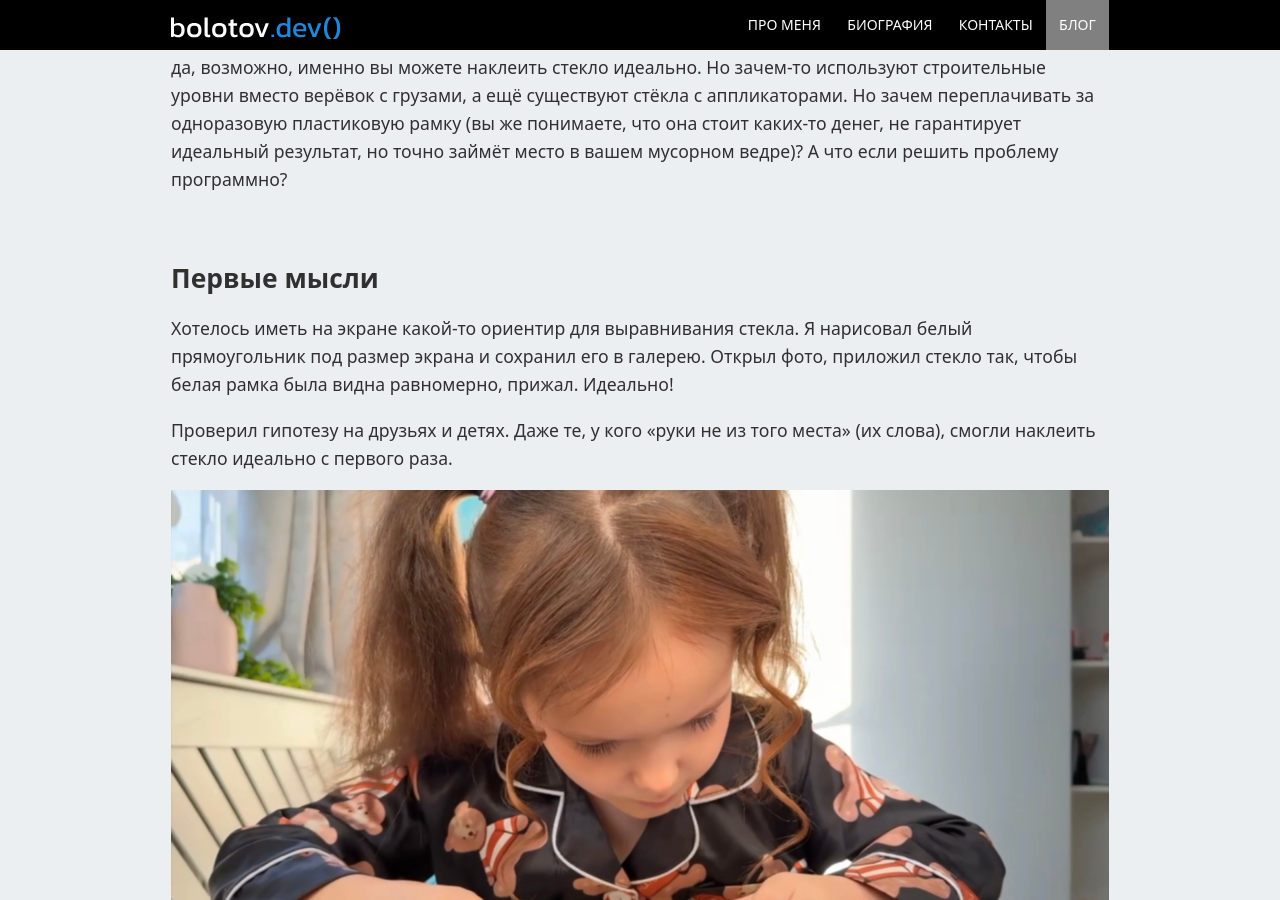
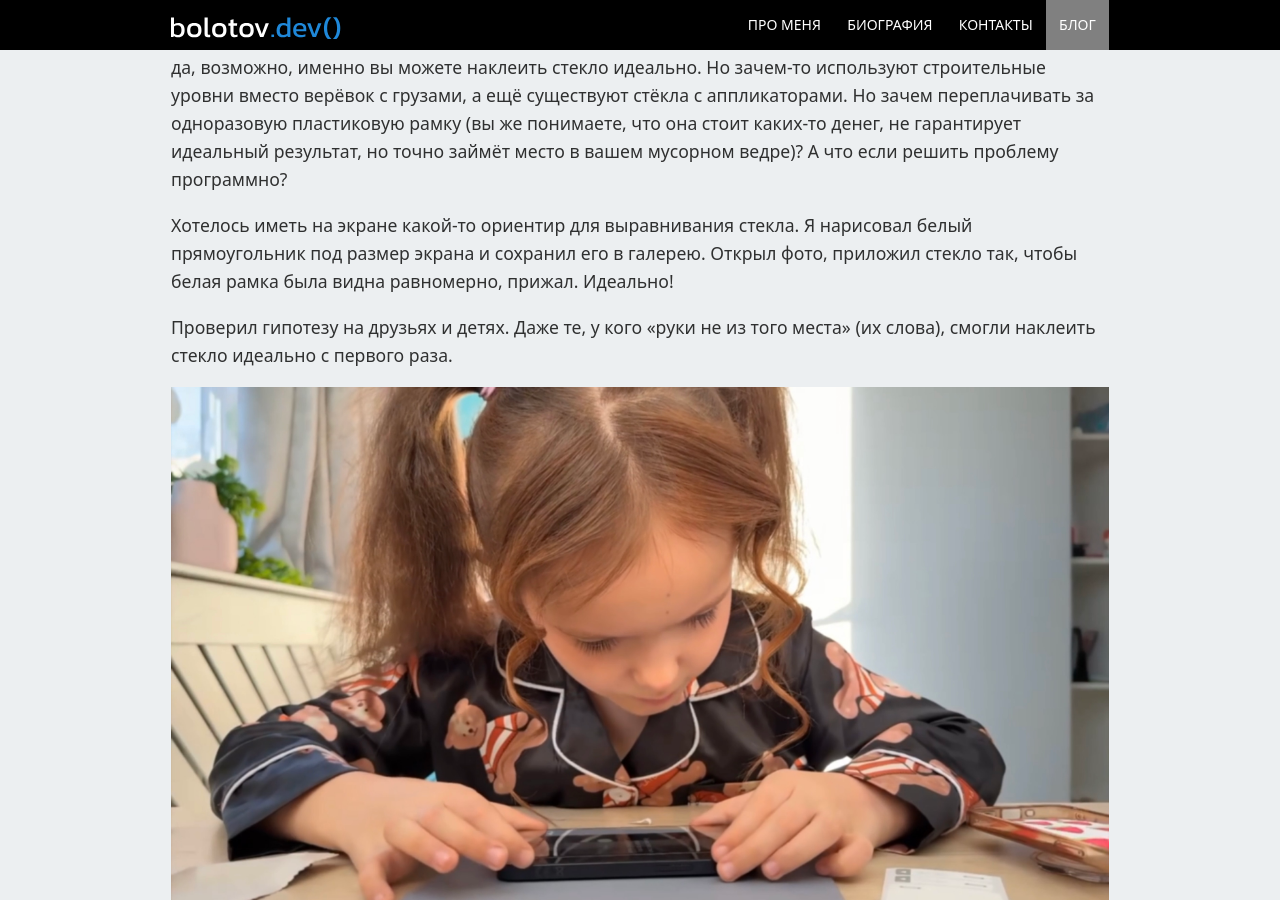
Before and after one commit to artembolotov/artembolotov.github.io, a Jekyll site: the page built from blog/_posts/2025-08-10-screenlines.md, in a window 1280 px wide and 900 px high, scrolled down 1594 px. Built offline with Jekyll 4.4.1, drawn with Linux system fonts in a browser that asks for light colours.

Commit message:
Fixed screenlines

```diff
--- a/blog/_posts/2025-08-10-screenlines.md
+++ b/blog/_posts/2025-08-10-screenlines.md
@@ -30,8 +30,6 @@
 В моей семье 5 айфонов и 2 айпада. Ещё есть родители. Все берегут (пытаются) телефоны: всем нужно защитное стекло. И мне казалось, что я нормально эти стёкла клею. Задача сводится к трём действиям: очистить экран, не допустить пыль и ровно разместить стекло. Но чёрные рамки стекла, чёрные рамки телефона. И вот, стекло немного съело часть изображения. Отклеиваем, центруем заново. Поскольку я бывший перфекционист, всегда казалось что стекло лежит немного неровно. А если попадала пылинка, приподнимал стекло и доставал её.
 
 В сервисных центрах за эту процедуру берут от 500 до 2000 рублей, но и там стёкла ставят «на глазок». Да, да, возможно, именно вы можете наклеить стекло идеально. Но зачем-то используют строительные уровни вместо верёвок с грузами, а ещё существуют стёкла с аппликаторами. Но зачем переплачивать за одноразовую пластиковую рамку (вы же понимаете, что она стоит каких-то денег, не гарантирует идеальный результат, но точно займёт место в вашем мусорном ведре)? А что если решить проблему программно?
-
-## Первые мысли
 
 Хотелось иметь на экране какой-то ориентир для выравнивания стекла. Я нарисовал белый прямоугольник под размер экрана и сохранил его в галерею. Открыл фото, приложил стекло так, чтобы белая рамка была видна равномерно, прижал. Идеально!
 
```
